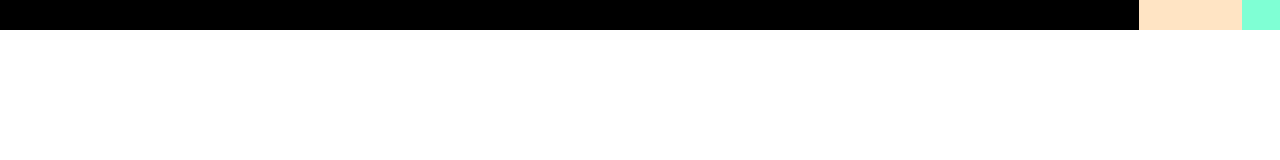
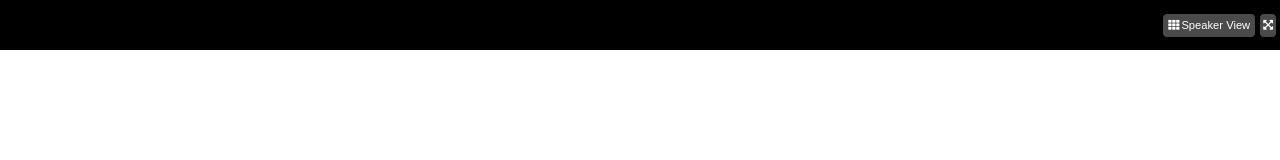
Before and after one commit to alexcapoluongo/html-css-zoom, a plain HTML site: page index.html in a window 1280 px wide. Drawn offline with Linux system fonts and the light colour scheme.

Commit message:
header aggiunto

```diff
--- a/css/style.css
+++ b/css/style.css
@@ -1,29 +1,64 @@
+/* RESET */
 *{
     margin:0;
     padding:0;
     box-sizing: border-box;
 }
 
+/* COMMON */
+html{
+    color:white;
+    font-family: sans-serif;
+}
+
 /* HEADER */
 
 header{
     width:100%;
-    height:30px;
+    height:50px;
     background-color: black;
     display:flex;
     justify-content:flex-end
 }
 
 .speaker-view{
-    width:8%;
-    height:30px;
-    background-color: bisque;
+    display: flex;
+    align-items: center;
+    justify-content: center;
+    font-size:.7em;
+    padding: 0px 3px;
 }
 
+
+.speaker-view-btn{
+    height:25px;
+    background-color: #4a4a4a;
+    border: 1px solid black;
+    border-radius:5px;
+    display: flex;
+    align-items: center;
+    justify-content: center;
+    padding:5px;
+}
+
+.speaker-view-btn i{
+    padding-right:2px;
+}
 .full-screen{
-    width:3%;
-    height:30px;
-    background-color: aquamarine;
+    height:25px;
+    background-color: #4a4a4a;
+    border: 1px solid black;
+    border-radius:5px;
+    display: flex;
+    align-items: center;
+    justify-content: center;
+    font-size:1em;
+    padding:3px;
+    margin-left: 3px;
+
+
+
+
 }
 /* MAIN */
 
--- a/index.html
+++ b/index.html
@@ -6,13 +6,26 @@
     <meta name="viewport" content="width=device-width, initial-scale=1.0">
     <link rel="stylesheet" href="css/style.css">
     <title>Zoom</title>
+
+    <!-- fontawesome -->
+    <link rel="stylesheet" href="https://cdnjs.cloudflare.com/ajax/libs/font-awesome/5.15.4/css/all.min.css" integrity="sha512-1ycn6IcaQQ40/MKBW2W4Rhis/DbILU74C1vSrLJxCq57o941Ym01SwNsOMqvEBFlcgUa6xLiPY/NS5R+E6ztJQ==" crossorigin="anonymous" referrerpolicy="no-referrer" />
+
 </head>
 <body>
 
         <!-- header -->
     <header>
-        <div class="speaker-view"></div>
-        <div class="full-screen"></div>
+        <div class="speaker-view">
+            <div class="speaker-view-btn">
+                <i class="fas fa-th"></i>
+                <span>Speaker View</span>
+            </div>
+
+            <div class="full-screen">
+                <i class="fas fa-expand-arrows-alt"></i>
+            </div>
+
+        </div>
     </header>
         <!--/header -->
 
```
